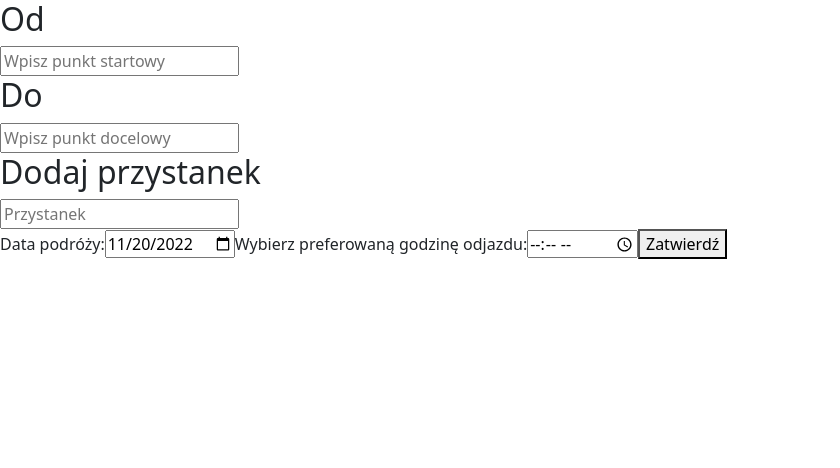
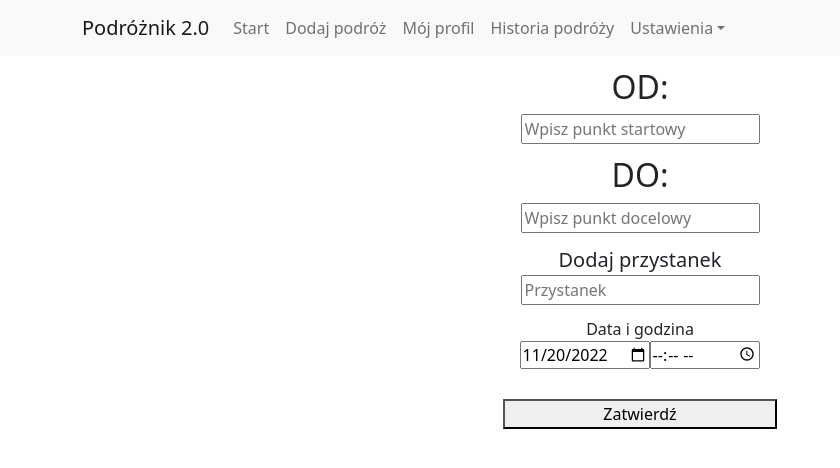
Before and after one commit to teawithsand/compo-project-two, a React (Create React App) app in the folder frontend/: page /form in a window 1280 px wide. Shown: the top 468 px of the page, without its empty margins (0-840 px from the left). Built offline with nearby package versions, Linux system fonts and the light colour scheme.

Commit message:
zakladka dodaj podroz, zakladka nowy profil i inne

```diff
--- a/frontend/src/App.js
+++ b/frontend/src/App.js
@@ -3,21 +3,22 @@ import ReactDOM from 'react-dom/client'
 import { BrowserRouter, Routes, Route } from 'react-router-dom'
 import HomePage from './pages/HomePage'
 import MyForm from './pages/FormPage'
+import Layout from './components/Layout'
+import ProfilePage from './pages/ProfilePage'
 
 function App() {
     return (
-        <>
-            <BrowserRouter>
-                <Routes>
-                    <Route path="/" element={<HomePage />}></Route>
-                    <Route path="/form" element={<MyForm />}></Route>
-                </Routes>
-            </BrowserRouter>
-        </>
+        <BrowserRouter>
+
+        <Layout />
+            <Routes>
+                <Route path="/" element={<HomePage />} />
+                <Route path="/form" element={<MyForm />} />
+                <Route path="profile" element={<ProfilePage />} />
+            </Routes>
+        </BrowserRouter>
+
     )
 }
 
-const root = ReactDOM.createRoot(document.getElementById('root'))
-root.render(<App />)
-
 export default App
--- a/frontend/src/App.scss
+++ b/frontend/src/App.scss
@@ -14,6 +14,17 @@
         animation: App-logo-spin infinite 20s linear;
     }
 }
+
+form {
+    text-align: center;
+    display: flex;
+    justify-content: center;
+    flex-direction: column;
+}
+
+.asdf{
+    cursor: pointer;
+  }
 
 .App-header {
     background-color: #282c34;
--- /dev/null
+++ b/frontend/src/components/Layout.js
@@ -0,0 +1,35 @@
+import Container from 'react-bootstrap/Container';
+import Nav from 'react-bootstrap/Nav';
+import Navbar from 'react-bootstrap/Navbar';
+import NavDropdown from 'react-bootstrap/NavDropdown';
+import { useNavigate } from 'react-router-dom';
+export default function Layout(){
+    const navigate = useNavigate()
+    return (
+    <Navbar bg="light" expand="lg">
+        <Container>
+            <Navbar.Brand className = "asdf" onClick={() => navigate('/')} >Podróżnik 2.0</Navbar.Brand>
+            <Navbar.Toggle aria-controls="basic-navbar-nav" />
+            <Navbar.Collapse id="basic-navbar-nav">
+                <Nav className="me-auto">
+                    <Nav.Link className = "asdf" onClick={() => navigate('/')} > Start </Nav.Link>
+                    <Nav.Link className = "asdf" onClick={() => navigate('/form')} > Dodaj podróż </Nav.Link>
+                    <Nav.Link className = "asdf" onClick={() => navigate('/profile')} > Mój profil </Nav.Link>
+                    <Nav.Link className = "asdf" onClick={() => navigate('/form')} > Historia podróży</Nav.Link>
+                    <NavDropdown title="Ustawienia" id="basic-nav-dropdown">
+                        <NavDropdown.Item href="#action/3.1">Action</NavDropdown.Item>
+                        <NavDropdown.Item href="#action/3.2">
+                            Another action
+                        </NavDropdown.Item>
+                        <NavDropdown.Item href="#action/3.3">Something</NavDropdown.Item>
+                        <NavDropdown.Divider />
+                        <NavDropdown.Item href="#action/3.4">
+                            Separated link
+                        </NavDropdown.Item>
+                    </NavDropdown>
+                </Nav>
+            </Navbar.Collapse>
+        </Container>
+    </Navbar>
+    )
+}
--- a/frontend/src/pages/FormPage.js
+++ b/frontend/src/pages/FormPage.js
@@ -1,24 +1,30 @@
 import { Form, Field } from 'react-final-form'
-function onSubmit(){
+import Container from 'react-bootstrap/Container';
+import Row from 'react-bootstrap/Row';
+import Col from 'react-bootstrap/Col';
+
+
+function onSubmit() {
   console.log("working")
 }
-function validate(){
+function validate() {
   console.log("definitely working")
 }
 
 const MyForm = () => (
+  <Container>
     <Form
       onSubmit={onSubmit}
       validate={validate}
       render={({ handleSubmit }) => (
         <form onSubmit={handleSubmit}>
-        <h2>Od</h2>
+          <h2 style={{"margin-top":"12px"}}>OD:</h2>
           <div>
 
-          <Field name="Od" component="input" placeholder="Wpisz punkt startowy" />
+            <Field name="OD:" component="input" placeholder="Wpisz punkt startowy" />
           </div>
-        <h2>Do</h2>
-        <Field name="Do">
+          <h2 style={{"margin-top":"12px"}}>DO:</h2>
+          <Field name="DO:">
             {({ input, meta }) => (
               <div>
                 <input type="text" {...input} placeholder="Wpisz punkt docelowy" />
@@ -26,7 +32,7 @@ const MyForm = () => (
               </div>
             )}
           </Field>
-        <h2>Dodaj przystanek</h2>
+          <span style={{ "font-size": "20px","margin-top":"12px" }}>Dodaj przystanek</span>
           <Field name="przystanek">
             {({ input, meta }) => (
               <div>
@@ -36,20 +42,23 @@ const MyForm = () => (
             )}
           </Field>
 
-    <label for="start">Data podróży:</label>
+          <span style={{"margin-top":"12px"}}>Data i godzina</span>
+          <div>
             <input type="date" id="start" name="trip-start"
               value="2022-11-20"
               min="2022-11-19" max="2025-12-31">
 
             </input>
-        <label for="appt">Wybierz preferowaną godzinę odjazdu:</label>
+
 
             <input type="time" id="appt" name="appt"
               min="00:00" max="24:00" required></input>
-        <button type="zatwierdz">Zatwierdź</button>
+          </div>
+          <button style={{ "width": "30ch", "margin-left": "auto", "margin-right": "auto","margin-top":"30px" }} type="zatwierdz">Zatwierdź</button>
         </form>
       )}
     />
+  </Container>
 )
 
 export default MyForm
--- /dev/null
+++ b/frontend/src/pages/ProfilePage.js
@@ -0,0 +1,9 @@
+function ProfilePage() {
+    return (
+        <>
+            <h1 style= {{"font-size":"50px","margin-top":"20px"}}>Mój profil</h1>
+        </>
+    )
+}
+
+export default ProfilePage;
```
Also changed, not shown: frontend/src/App.css (deleted, +0 -38 lines), frontend/public/images/simplephoto.jpg (added). Lines whose indentation alone changed are shown as unchanged.
